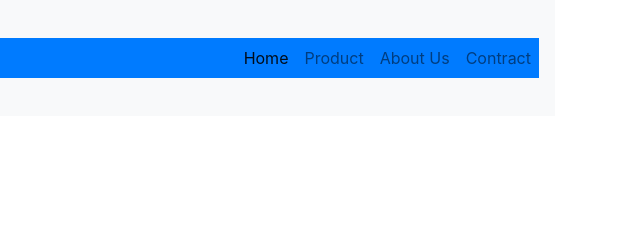
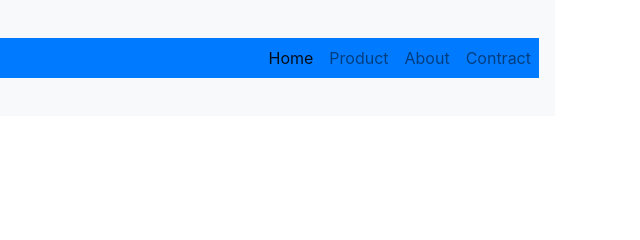
Before and after one commit to sakibhossen202/Hot-Gadget, a plain HTML site: page index.html in a window 1280 px wide. Shown: the top 240 px of the page, 640-1280 px from the left. Drawn offline with nearby package versions, Linux system fonts and the light colour scheme.

Commit message:
final commit

```diff
--- a/index.html
+++ b/index.html
@@ -22,7 +22,7 @@
         <div class="navbar-nav ml-auto">
           <a class="nav-item nav-link active" href="#">Home <span class="sr-only">(current)</span></a>
           <a class="nav-item nav-link" href="#">Product</a>
-          <a class="nav-item nav-link" href="#">About Us</a>
+          <a class="nav-item nav-link" href="#">About</a>
           <a class="nav-item nav-link" href="#">Contract</a>
         </div>
       </div>
```
